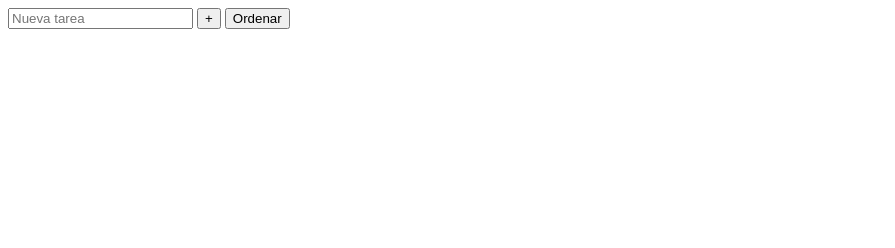
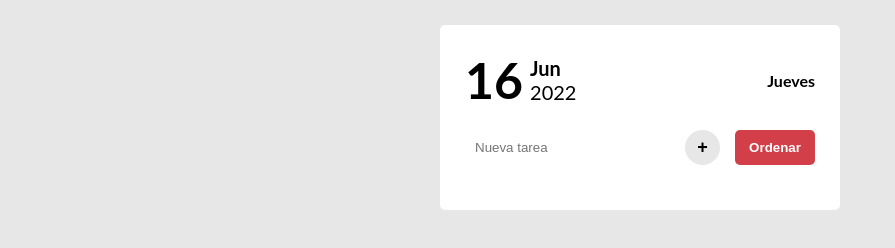
Before and after one commit to joseignaciods/Lista_de_Chequeo, a plain HTML site: page index.html in a window 1280 px wide. Shown: the whole page, without its empty margins (0-895 px from the left). Drawn offline with Linux system fonts and the light colour scheme.

Commit message:
Commit de la lista funcionando correctamente

```diff
--- a/index.html
+++ b/index.html
@@ -5,25 +5,27 @@
     <meta http-equiv="X-UA-Compatible" content="IE=edge">
     <meta name="viewport" content="width=device-width, initial-scale=1.0">
     <title>Lista de Chequeo</title>
+    <link rel="stylesheet" href="style.css">
+    <script src= "script.js" type = "text/javascript" defer></script>
 </head>
 <body>
     <div class="list roundBorder">
         <div class="date">
             <div class="dateLeft">
-                <div id="dateNumber">
+                <div id="dateNumber"></div>
+                <div>
                     <div id="dateMonth"></div>
                     <div id="dateYear"></div>
                 </div>
             </div>
+            <div id="dateText"></div>
         </div>
-        <div id="dateText"></div>
+        <form onsubmit="addNewTask(event)">
+            <input type = "text" name = "taskText" autocomplete = "off" placeholder = "Nueva tarea" class="roundBorder">
+            <button type="submit" class="addTaskButton">+</button>
+            <button type="button" class="orderButton roundBorder" onclick="renderOrdererTasks()">Ordenar</button>
+        </form>
+        <div id="tasksContainer"></div>
     </div>
-    <form onsubmit="addNewTask(event)">
-        <input type = "text" name = "taskText" autocomplete = "off" placeholder = "Nueva tarea" class="roundBorder">
-        <button type="submit" class="addTaskButton">+</button>
-        <button type="button" class="orderButton roundBorder" onclick="renderOrdererTasks()">Ordenar</button>
-    </form>
-    <div id="taskContainer"></div>
-
 </body>
 </html>
--- a/script.js
+++ b/script.js
@@ -5,10 +5,11 @@ const dateMonth = document.getElementById("dateMonth");
 const dateYear = document.getElementById("dateYear");
 
 //Contenedor de Tareas
-const taskContainer = document.getElementById('taskContainer');
+const tasksContainer = document.getElementById('tasksContainer');
 
+//Setear la hora
 const setDate = () => {
-    const date = setDate();
+    const date = new Date();
     dateNumber.textContent = date.toLocaleString("es", { day: "numeric" });
     dateText.textContent = date.toLocaleString("es", { weekday: "long" });
     dateMonth.textContent = date.toLocaleString("es", { month: "short" });
@@ -17,8 +18,32 @@ const setDate = () => {
 
 const addNewTask = event => {
     event.preventDefault();
-    const { value } = event.target.task
+    const { value } = event.target.taskText;
+    if(!value) return;
+    const task = document.createElement('div');
+    task.classList.add('task', 'roundBorder');
+    task.addEventListener('click', changeTaskState);
+    task.textContent = value;
+    tasksContainer.prepend(task);
+    event.target.reset();
 };
 
 
+
+const changeTaskState = event =>{
+    event.target.classList.toggle('done');
+};
+
+const order = () =>{
+    const done = [];
+    const toDO = [];
+    tasksContainer.childNodes.forEach(elemento =>{
+        elemento.classList.contains('done') ? done.push(elemento) : toDO.push(elemento)
+    })
+    return [...toDO, ...done]
+}
+
+const renderOrdererTasks = () =>{
+    order().forEach(elemento => tasksContainer.appendChild(elemento))
+}
 setDate();
--- a/style.css
+++ b/style.css
@@ -0,0 +1,104 @@
+:root {
+    --primary : #A5C882;
+    --secondary : #D33F49;
+    --light : #fff ;
+    --dark : #000;
+    --diabled : #e7e7e7;
+    }
+
+body{
+    font-family:'Lato', sans-serif;
+    margin: 0;
+    height: 100vh;
+    background-color: var(--diabled);
+}
+*:first-letter{
+    text-transform:capitalize ;
+}
+
+
+.roundBorder {
+    border-radius: 5px;
+}
+.list{
+margin:25px auto;
+padding:25px;
+background-color:var(--light);
+width: 100%;
+max-width:350px;
+}
+.date{
+    display: flex;
+    align-items: center;
+    justify-content: space-between;
+}
+.dateLeft{
+    display: flex;
+    align-items: center;
+}
+
+#dateNumber{
+    font-size: 50px;
+}
+
+#addText{
+    letter-spacing: 3px;
+    text-transform: uppercase;
+}
+#dateMonth ,
+#dateNumber ,
+#dateText {
+    font-weight : bold;
+}
+
+#dateMonth,
+#dateYear{
+    margin-left: 7px;
+    font-size: 20px;
+}
+form{
+    margin:20px 0;
+    display:grid;
+    grid-auto-flow: column;
+    grid-template-columns: auto 35px auto;
+    grid-column-gap: 15px;
+}
+input{
+    border: none;
+    padding-left: 10px;
+    background-color: var(--disabled);
+}
+input:focus{
+    outline: none;
+}
+
+.addTaskButton ,
+.orderButton {
+    border : none;
+    font-weight : bold;
+    cursor : pointer;
+}
+.addTaskButton {
+    height: 35px;
+    border-radius: 50%;
+    font-size : 18px;
+    background-color : var(--diabled);
+}
+
+.orderButton{
+    background-color: var(--secondary);
+    color: var(--light);
+}
+
+.task{
+    background-color: var(--primary);
+    padding: 15px;
+    margin-top: 15px;
+    color: var(--light);
+    cursor: pointer;
+}
+.done{
+    background-color: var(--disabled);
+    text-decoration: line-through;
+    color: var(--dark);
+}
```
